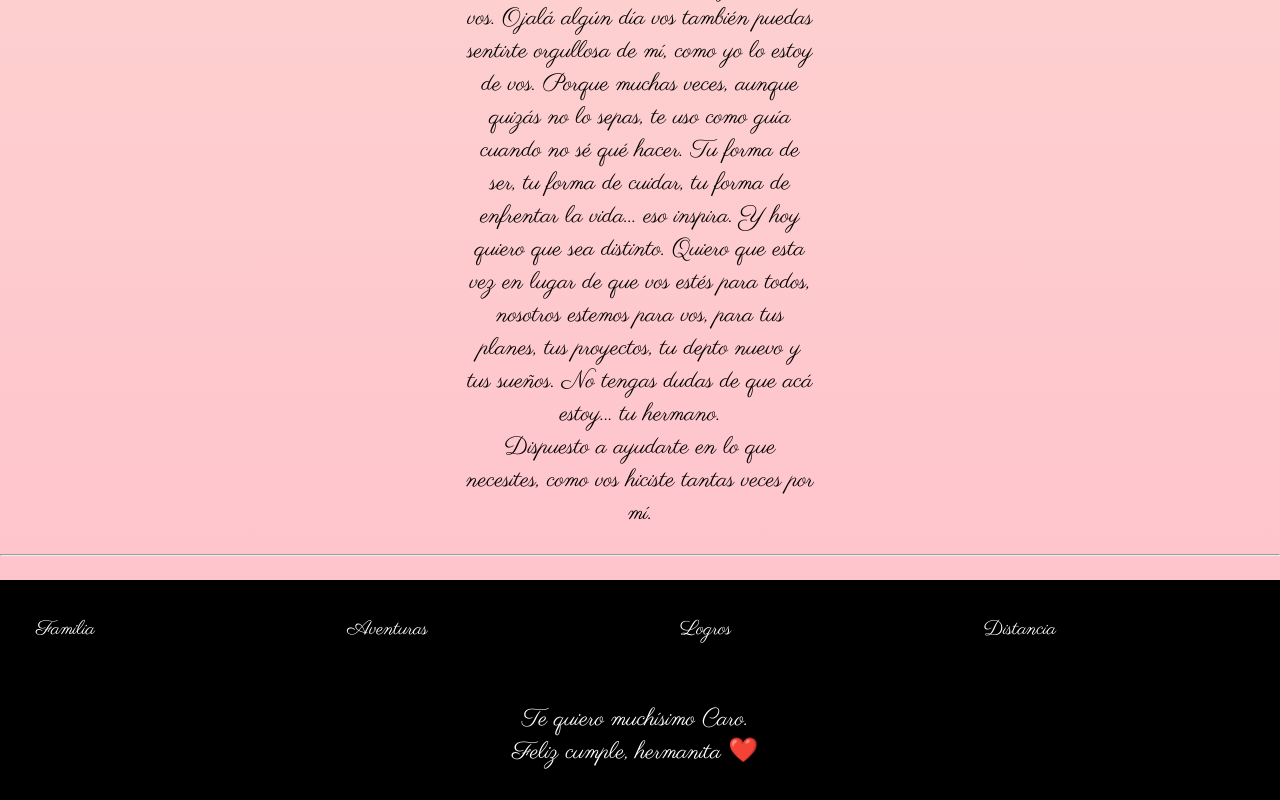
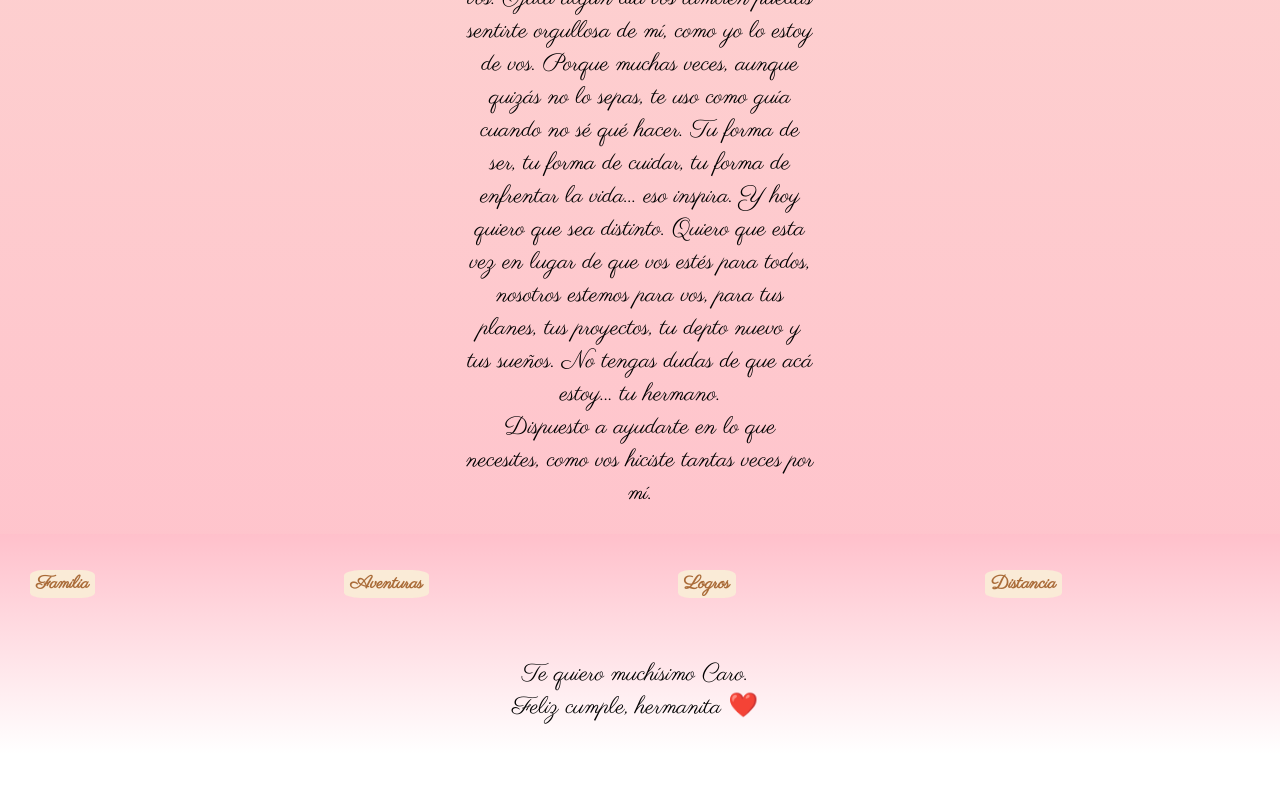
Before and after one commit to ldcc1987/Carolina, a website built with webpack: page index.html in a window 1280 px wide. Shown: the part 1466-2266 px from the top of the page. After the commit the page ends 2220 px from the top, so only its background shows below. Built offline with nearby package versions, Linux system fonts and the light colour scheme.

Commit message:
proyecto terminado

```diff
--- a/index.html
+++ b/index.html
@@ -50,7 +50,7 @@
             Hoy, desde una mirada más madura, veo la mujer increíble que sos: la hermana que todos querrían tener, la hija amorosa, la persona fuerte, sensible y llena de luz. Y no puedo sentirme más orgulloso de vos.
             Ojalá algún día vos también puedas sentirte orgullosa de mí, como yo lo estoy de vos. Porque muchas veces, aunque quizás no lo sepas, te uso como guía cuando no sé qué hacer. Tu forma de ser, tu forma de cuidar, tu forma de enfrentar la vida… eso inspira.
             Y hoy quiero que sea distinto. Quiero que esta vez en lugar de que vos estés para todos, nosotros estemos para vos, para tus planes, tus proyectos, tu depto nuevo y tus sueños. No tengas dudas de que acá estoy... tu hermano. <br> Dispuesto a ayudarte en lo que necesites, como vos hiciste tantas veces por mí.
-        <hr>
+
         </p>
       </div>
 
--- a/sass/layout/_body.scss
+++ b/sass/layout/_body.scss
@@ -13,6 +13,7 @@ body{
     margin-right: auto;
     font-size: 24px;
     text-align: center;
+    font-weight: 500;
   }
   img{
     margin-left: auto;
@@ -20,6 +21,7 @@ body{
     display: flex;
     justify-content: center;
     margin-bottom: 100px;
+    margin-top: -20px;
   }
   a{
     text-decoration: none;
@@ -32,9 +34,9 @@ body{
     margin-right: auto;
   }
   h1{
-    color: rgb(241, 187, 50);
+    color: #AA6C39;
     a{
-      color:rgb(253, 181, 0);
+      color:#AA6C39;
     }
   }
   h2{
--- a/sass/layout/_footer.scss
+++ b/sass/layout/_footer.scss
@@ -1,6 +1,7 @@
 footer{
-  background-color: black;
-  color:white;
+  background-image: linear-gradient(pink, white);
+
+  color:black;
   height: 200px;
   margin-left: 0px;
   margin-left: -10px;
@@ -9,6 +10,7 @@ footer{
   padding-top: 10px;
   padding-bottom: 10px;
   margin-bottom: -20px;
+  font-weight: 800;
   p{
     text-align: center;
     width: 100%;
@@ -22,11 +24,13 @@ footer{
       width: 80%;
       list-style: none;
       li{
-        background-color: black;
+        display: flex;
+        background-color: none;
+        justify-content: space-around;
       a{
         text-decoration: none;
-        color:white;
-        font-size: 20px;
+        color:#AA6C39;
+        font-size: 18px;
       }
     }
     }
--- a/sass/layout/_header.scss
+++ b/sass/layout/_header.scss
@@ -42,6 +42,7 @@ nav{
         color:black;
         font-size: 20px;
         padding: 2px 6px 2px 6px;
+        font-weight: 800;
       }
     }
     }
```
Also changed, not shown: distancia.html (+1 -1 lines), css/style.css, img/distancia_10.jpg (added), img/fondo_footes-jpg.jpg (added), img/fondo_footes.jpg (added), sass/app.css, 2 other files.
